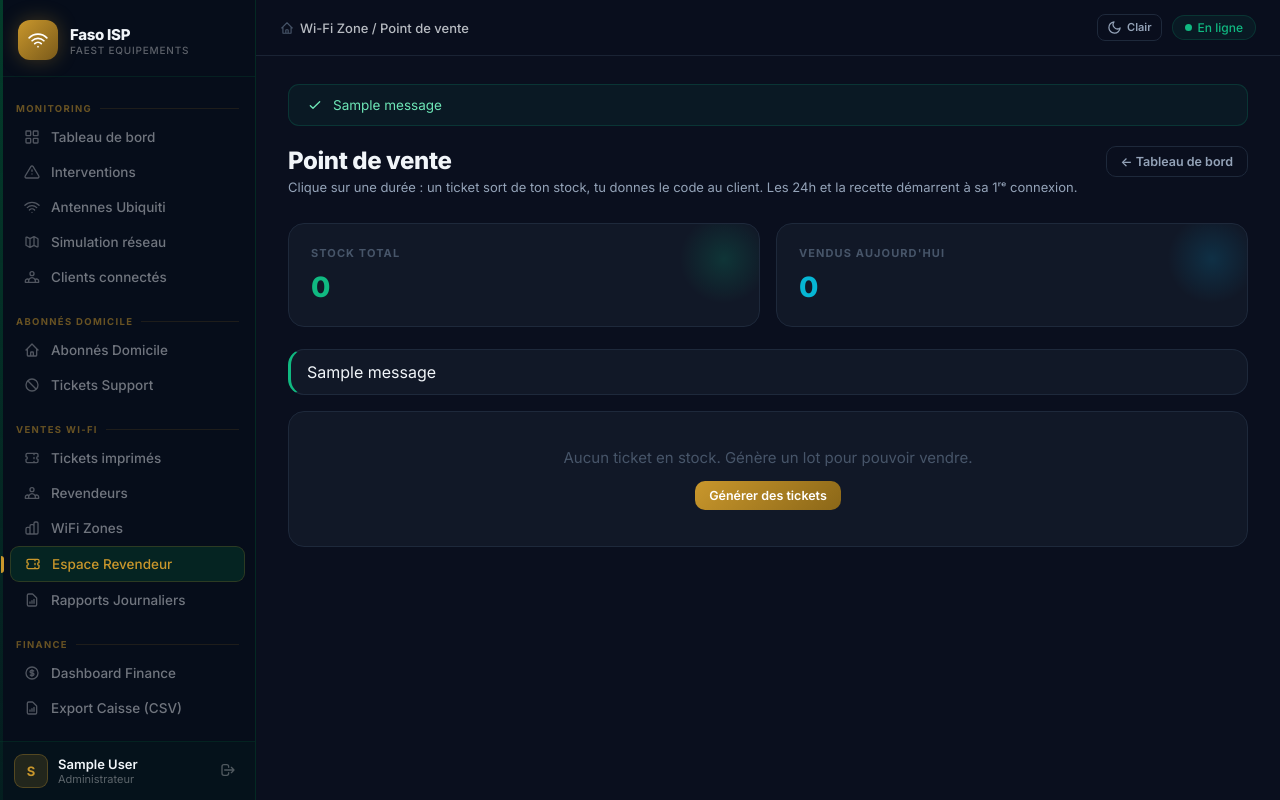
After one commit to donaldulrich90-ctrl/-FAI-PLATFORM, a Django app: page /wifi/revendeur/vente/ in a window 1280 px wide. The commit adds this page. Run offline with Django 5.2, Linux system fonts and the light colour scheme; a user stored in the database is signed in; data comes from the database, SQL or seed files in the repository; tables that the repository leaves empty hold one stand-in row (values such as "Sample post"); one stand-in notice (Sample message) is shown.

Commit message:
Point de vente revendeur (vente en un clic, Option A)

```diff
--- a/apps/wifi_zone/tasks.py
+++ b/apps/wifi_zone/tasks.py
@@ -170,7 +170,7 @@ def check_revendeur_stock():
         tid = getattr(rev, "tenant_id", None)
         if tid:
             owned = owned.filter(site__tenant_id=tid)
-        restants = owned.filter(status=Ticket.Status.AVAILABLE).count()
+        restants = owned.filter(status=Ticket.Status.AVAILABLE, sold_at__isnull=True).count()
         if restants > seuil:
             continue
 
--- a/apps/wifi_zone/urls.py
+++ b/apps/wifi_zone/urls.py
@@ -22,6 +22,7 @@ urlpatterns = [
     path("webhook/whatsapp/", views.whatsapp_webhook, name="whatsapp_webhook"),
     # Revendeur
     path("revendeur/", views.revendeur_dashboard, name="revendeur_dashboard"),
+    path("revendeur/vente/", views.revendeur_point_de_vente, name="revendeur_point_de_vente"),
     path("revendeur/tickets/", views.revendeur_generate_batch, name="revendeur_generate_batch"),
     path("revendeur/tickets/lot/<int:batch_pk>/imprimer/", views.revendeur_print, name="revendeur_print"),
     path("revendeur/admin/", views.admin_revendeur_list, name="admin_revendeur_list"),
--- a/apps/wifi_zone/views.py
+++ b/apps/wifi_zone/views.py
@@ -11,7 +11,7 @@ from django.contrib import messages
 from django.contrib.auth import get_user_model
 from django.contrib.auth.decorators import login_required
 from django.core.exceptions import PermissionDenied
-from django.db.models import Count, Q, Sum
+from django.db.models import Count, Min, Q, Sum
 from django.http import HttpRequest, HttpResponse, JsonResponse
 from django.shortcuts import get_object_or_404, redirect, render
 from django.utils import timezone
@@ -226,9 +226,23 @@ def revendeur_dashboard(request: HttpRequest) -> HttpResponse:
 
     batches = WifiTicketBatch.objects.filter(created_by=user).select_related("site").order_by("-created_at")[:10]
 
-    # Stock de tickets restants (générés mais pas encore utilisés)
-    tickets_restants = qs.filter(status=Ticket.Status.AVAILABLE).count()
+    # Stock de tickets restants (générés, pas encore vendus ni utilisés)
+    dispo = qs.filter(status=Ticket.Status.AVAILABLE, sold_at__isnull=True)
+    tickets_restants = dispo.count()
     seuil_stock = int(getattr(settings, "REVENDEUR_STOCK_ALERTE_SEUIL", 10))
+
+    # Détail du stock restant PAR DURÉE (2h, 24h, 5j…)
+    _dur_labels = dict(Ticket.Duration.choices)
+    _dur_order = ["2h", "3h", "4h", "1d", "5j", "1w", "30j", "illimite"]
+    _restants_map = {
+        r["duration"]: r["n"]
+        for r in dispo.values("duration").annotate(n=Count("id"))
+    }
+    restants_par_duree = [
+        {"code": d, "label": _dur_labels.get(d, d), "n": _restants_map[d]}
+        for d in _dur_order
+        if _restants_map.get(d)
+    ]
 
     context = {
         "revendeur": user,
@@ -242,8 +256,80 @@ def revendeur_dashboard(request: HttpRequest) -> HttpResponse:
         "tickets_restants": tickets_restants,
         "seuil_stock": seuil_stock,
         "stock_bas": tickets_restants <= seuil_stock,
+        "restants_par_duree": restants_par_duree,
     }
     return render(request, "wifi_zone/revendeur_dashboard.html", context)
+
+
+@login_required
+def revendeur_point_de_vente(request: HttpRequest) -> HttpResponse:
+    """Point de vente revendeur (Option A) : cliquer une durée sort un ticket du stock.
+
+    À la vente, le ticket reçoit `sold_at` (sortie de stock) et son code s'affiche pour
+    le donner au client. La recette et l'expiration 24h ne démarrent qu'à la 1re
+    connexion WiFi du client (activation), pas à la vente.
+    """
+    _ensure_revendeur_or_admin(request.user)
+    user = request.user
+
+    prefix = (getattr(user, "ticket_prefix", "") or "").strip().upper()
+    owner = Q(sold_by=user)
+    if prefix:
+        owner |= Q(code__startswith=prefix)
+    base = Ticket.objects.filter(owner)
+    if not user_sees_all_tenants(user):
+        tid = getattr(user, "tenant_id", None)
+        base = base.filter(site__tenant_id=tid) if tid else base.none()
+
+    dispo = base.filter(status=Ticket.Status.AVAILABLE, sold_at__isnull=True)
+
+    if request.method == "POST":
+        duration = (request.POST.get("duration") or "").strip()
+        ticket_id = (
+            dispo.filter(duration=duration).order_by("code").values_list("id", flat=True).first()
+        )
+        if ticket_id is None:
+            messages.error(request, "Plus de tickets disponibles pour cette durée.")
+            return redirect("wifi_zone:revendeur_point_de_vente")
+        # Réservation atomique : un seul vendeur gagne la course sur ce ticket.
+        updated = Ticket.objects.filter(
+            id=ticket_id, sold_at__isnull=True, status=Ticket.Status.AVAILABLE
+        ).update(sold_at=timezone.now(), sold_by=user)
+        if not updated:
+            messages.warning(request, "Ce ticket vient d'être vendu, réessaie.")
+            return redirect("wifi_zone:revendeur_point_de_vente")
+        t = Ticket.objects.get(id=ticket_id)
+        request.session["pdv_last"] = {
+            "code": t.code,
+            "duration": t.get_duration_display(),
+            "prix": str(t.price_xof),
+        }
+        return redirect("wifi_zone:revendeur_point_de_vente")
+
+    # GET — durées disponibles (avec compteur et prix), stock, ventes du jour
+    _labels = dict(Ticket.Duration.choices)
+    _order = ["2h", "3h", "4h", "1d", "5j", "1w", "30j", "illimite"]
+    rows = dispo.values("duration").annotate(n=Count("id"), prix=Min("price_xof"))
+    by = {r["duration"]: r for r in rows}
+    durations = [
+        {"code": d, "label": _labels.get(d, d), "n": by[d]["n"], "prix": by[d]["prix"]}
+        for d in _order
+        if d in by
+    ]
+
+    today = timezone.localdate()
+    vendus_aujourdhui = base.filter(sold_at__date=today).count()
+
+    return render(
+        request,
+        "wifi_zone/point_de_vente.html",
+        {
+            "durations": durations,
+            "stock_total": dispo.count(),
+            "vendus_aujourdhui": vendus_aujourdhui,
+            "last": request.session.pop("pdv_last", None),
+        },
+    )
 
 
 # ── 3. GÉNÉRATION DE TICKETS REVENDEUR ───────────────────────────────────────
@@ -435,7 +521,7 @@ def admin_revendeur_list(request: HttpRequest) -> HttpResponse:
         owned = Ticket.objects.filter(owner)
         if tid:
             owned = owned.filter(site__tenant_id=tid)
-        restants = owned.filter(status=Ticket.Status.AVAILABLE).count()
+        restants = owned.filter(status=Ticket.Status.AVAILABLE, sold_at__isnull=True).count()
         agg = owned.aggregate(
             nb=Count("id"),
             brut=Sum("price_xof"),
--- /dev/null
+++ b/templates/wifi_zone/point_de_vente.html
@@ -0,0 +1,78 @@
+{% extends "base.html" %}
+{% block leaflet_assets %}{% endblock %}
+{% block title %}Point de vente — Tickets{% endblock %}
+{% block breadcrumb %}Wi-Fi Zone / Point de vente{% endblock %}
+
+{% block content %}
+<div class="page-header anim-up" style="display:flex;align-items:flex-start;justify-content:space-between;flex-wrap:wrap;gap:12px;">
+  <div>
+    <h1 class="page-title">Point de vente</h1>
+    <p class="page-sub">Clique sur une durée&nbsp;: un ticket sort de ton stock, tu donnes le code au client. Les 24h et la recette démarrent à sa 1ʳᵉ connexion.</p>
+  </div>
+  <a href="{% url 'wifi_zone:revendeur_dashboard' %}" class="btn btn-ghost btn-sm">← Tableau de bord</a>
+</div>
+
+<!-- Résumé -->
+<div style="display:grid;grid-template-columns:repeat(auto-fit,minmax(180px,1fr));gap:16px;margin-bottom:22px;">
+  <div class="stat-card anim-up-1" style="--accent-color:rgba(0,229,153,.14);">
+    <p class="stat-label">Stock total</p>
+    <p class="stat-value" style="color:var(--green);">{{ stock_total }}</p>
+  </div>
+  <div class="stat-card anim-up-2" style="--accent-color:rgba(0,194,255,.14);">
+    <p class="stat-label">Vendus aujourd'hui</p>
+    <p class="stat-value" style="color:var(--cyan);">{{ vendus_aujourdhui }}</p>
+  </div>
+</div>
+
+{% if messages %}
+  {% for m in messages %}
+  <div class="card anim-up-1" style="padding:12px 16px;margin-bottom:16px;border-left:3px solid {% if m.tags == 'error' %}#e5484d{% elif m.tags == 'warning' %}var(--amber){% else %}var(--green){% endif %};">
+    {{ m }}
+  </div>
+  {% endfor %}
+{% endif %}
+
+<!-- Dernier ticket vendu : grand code à donner au client -->
+{% if last %}
+<div class="card anim-up-1" style="padding:24px;margin-bottom:22px;border:1px solid var(--green);background:rgba(0,229,153,.06);text-align:center;">
+  <p style="font-size:13px;color:var(--muted);margin:0 0 6px;text-transform:uppercase;letter-spacing:.08em;">Ticket vendu — code à donner au client</p>
+  <div class="mono" style="font-size:46px;font-weight:800;letter-spacing:2px;color:var(--green);line-height:1;margin:6px 0;">{{ last.code }}</div>
+  <p style="color:var(--text);margin:8px 0 16px;">{{ last.duration }} · <b>{{ last.prix }} XOF</b></p>
+  <div style="display:flex;gap:10px;justify-content:center;flex-wrap:wrap;">
+    <a class="btn btn-success btn-sm" target="_blank" rel="noopener"
+       href="https://wa.me/?text=Votre%20code%20WiFi%20ZONE%20%3A%20{{ last.code|urlencode }}%20({{ last.duration|urlencode }})%20-%20valable%20d%C3%A8s%20la%201re%20connexion.">
+      Envoyer par WhatsApp
+    </a>
+    <a class="btn btn-ghost btn-sm" href="{% url 'wifi_zone:revendeur_point_de_vente' %}">Nouvelle vente</a>
+  </div>
+</div>
+{% endif %}
+
+<!-- Boutons par durée -->
+{% if durations %}
+<div class="card anim-up-2" style="padding:22px;">
+  <div class="section-head" style="margin-bottom:16px;"><h2>Vendre un ticket</h2></div>
+  <div style="display:grid;grid-template-columns:repeat(auto-fill,minmax(190px,1fr));gap:14px;">
+    {% for d in durations %}
+    <div style="border:1px solid var(--border);border-radius:12px;padding:16px;display:flex;flex-direction:column;gap:10px;background:var(--surface);">
+      <div style="display:flex;align-items:baseline;justify-content:space-between;gap:8px;">
+        <span style="font-size:17px;font-weight:700;color:var(--text);">{{ d.label }}</span>
+        <span class="badge {% if d.n <= 5 %}badge-amber{% else %}badge-slate{% endif %} mono" style="font-size:11px;">{{ d.n }} en stock</span>
+      </div>
+      <div class="mono" style="font-size:14px;color:var(--muted);">{{ d.prix|floatformat:0 }} XOF</div>
+      <form method="post" action="{% url 'wifi_zone:revendeur_point_de_vente' %}" style="margin:0;">
+        {% csrf_token %}
+        <input type="hidden" name="duration" value="{{ d.code }}">
+        <button type="submit" class="btn btn-primary" style="width:100%;">Vendre — {{ d.label }}</button>
+      </form>
+    </div>
+    {% endfor %}
+  </div>
+</div>
+{% else %}
+<div class="card anim-up-2" style="padding:36px 22px;text-align:center;">
+  <p style="color:var(--muted);font-size:15px;margin:0 0 14px;">Aucun ticket en stock. Génère un lot pour pouvoir vendre.</p>
+  <a href="{% url 'wifi_zone:revendeur_generate_batch' %}" class="btn btn-primary btn-sm">Générer des tickets</a>
+</div>
+{% endif %}
+{% endblock %}
```
Also changed, not shown: templates/wifi_zone/revendeur_dashboard.html (+8 -0 lines).
